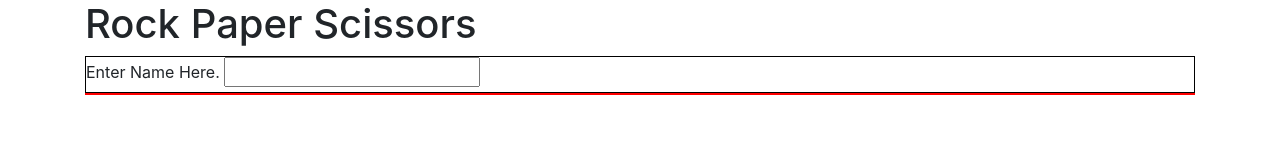
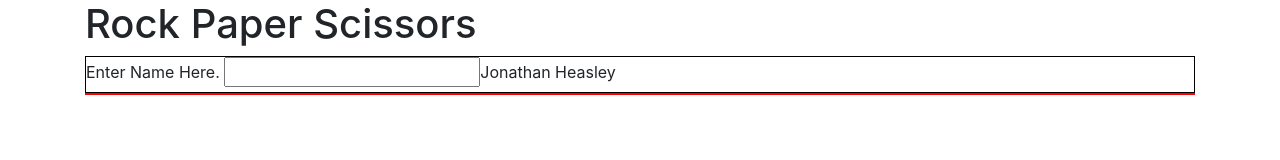
Before and after one commit to it3049c-fall22-henderson/rock-paper-scissors-jheasley02, a plain HTML site: page index.html in a window 1280 px wide. Drawn offline with Linux system fonts and the light colour scheme.

Commit message:
Input update

```diff
--- a/index.html
+++ b/index.html
@@ -17,7 +17,7 @@
         <div id="welcome-screen">
             <form id="name-form">
                 <label for="username">Enter Name Here.</label>
-                <input type="text" text="" name="username" id="username"></input>
+                <input type="text" name="username" id="username">Jonathan Heasley</input>
         </div>
         <div id="game-screen"></div>
     </div>
```
